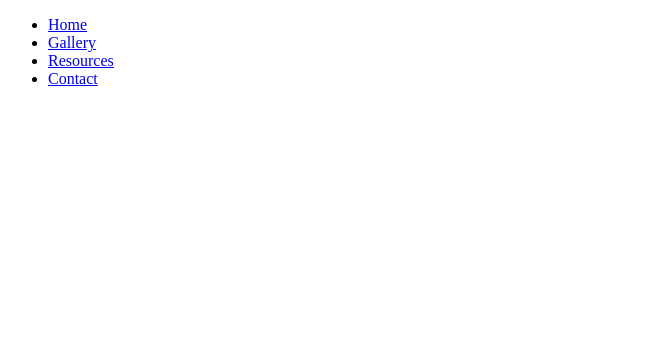
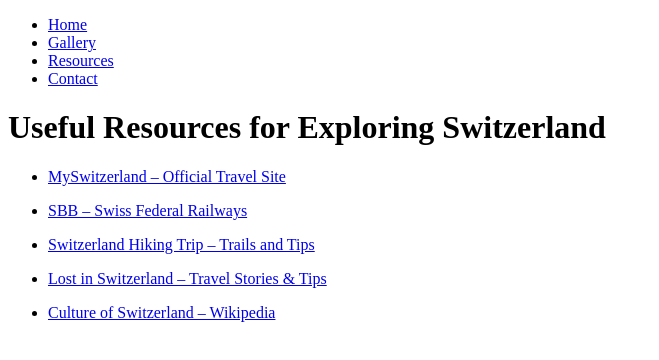
Before and after one commit to Kristinacodes9/html-css-final-project-switzerland, a plain HTML site: page resources.html in a window 1280 px wide. Shown: the whole page, without its empty margins (0-659 px from the left). Drawn offline with Linux system fonts and the light colour scheme.

Commit message:
feat: add external links

```diff
--- a/resources.html
+++ b/resources.html
@@ -17,5 +17,61 @@
     </ul>
  </nav>
 
+ <h1>Useful Resources for Exploring Switzerland</h1>
+
+ <div class="list">
+ <div class="list-link">
+    <ul>
+     <li>
+      <a href="https://www.myswitzerland.com/en/" target="_blank">
+         MySwitzerland – Official Travel Site
+      </a>
+     </li>
+    </ul>
+ </div>
+
+ <div class="list-link">
+    <ul>
+     <li>
+      <a href="https://www.sbb.ch/en" target="_blank">
+         SBB – Swiss Federal Railways
+      </a>
+     </li>
+    </ul>
+ </div>
+
+ <div class="list-link">
+    <ul>
+     <li>
+      <a href="https://switzerlandhikingtrip.com/" target="_blank">
+         Switzerland Hiking Trip – Trails and Tips
+      </a>
+     </li>
+    </ul>
+ </div>
+
+ <div class="list-link">
+    <ul>
+     <li>
+      <a href="https://lostinswitzerland.com/" target="_blank">
+         Lost in Switzerland – Travel Stories & Tips
+      </a>
+     </li>
+    </ul>
+ </div>
+
+ <div class="list-link">
+    <ul>
+     <li>
+      <a href="https://en.wikipedia.org/wiki/Culture_of_Switzerland" target="_blank">
+         Culture of Switzerland – Wikipedia
+      </a>
+     </li>
+    </ul>
+ </div>
+
+ </div>
+
+ </div>
 </body>
 </html>
```
